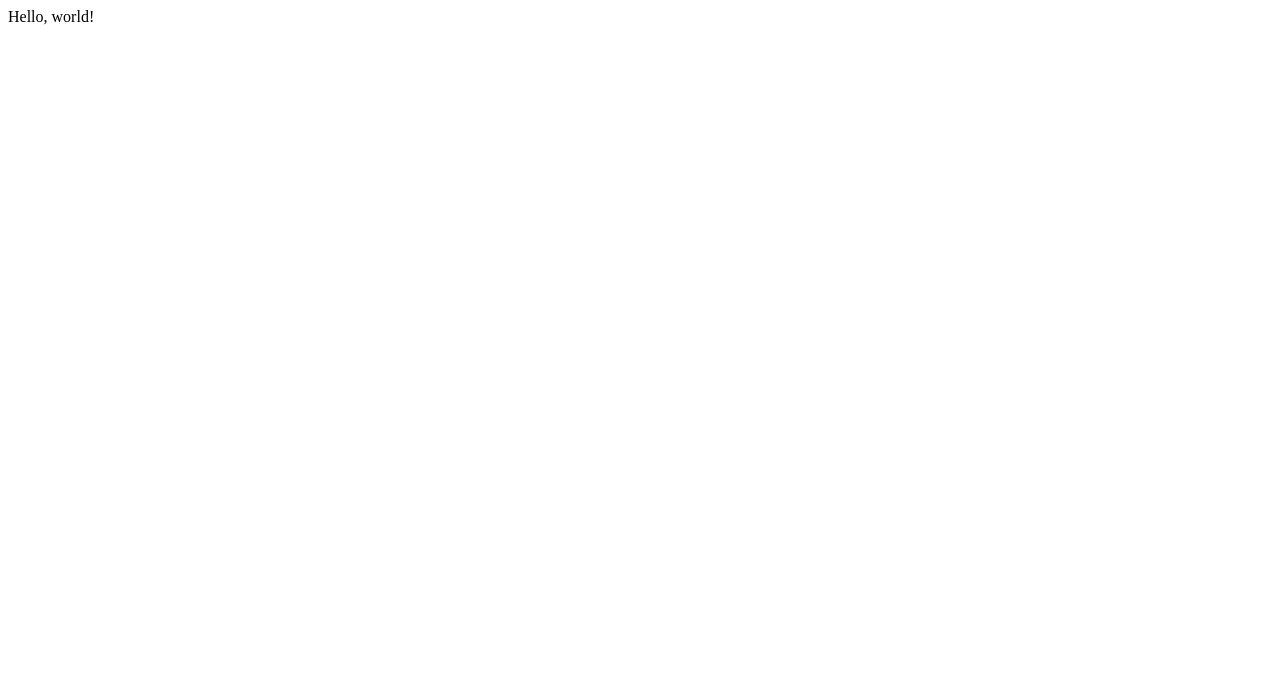
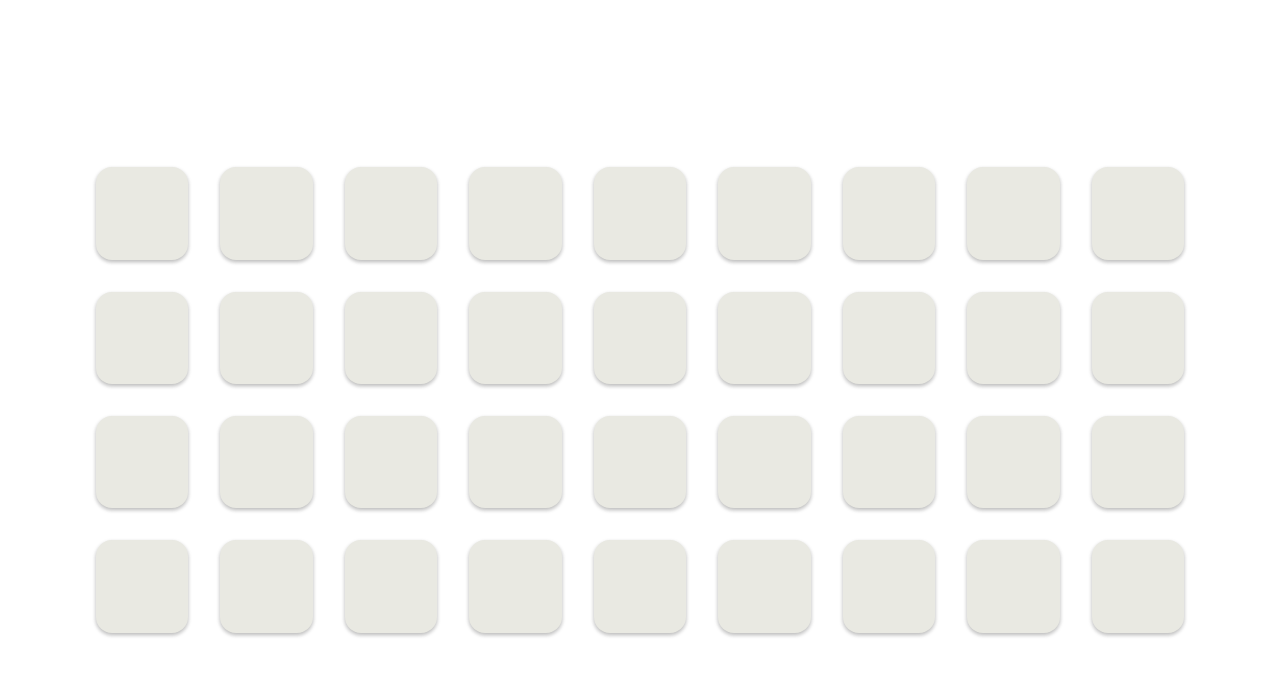
Before and after one commit to dario-sehovic/memory, a React (Create React App) app: page / in a window 1280 px wide. Shown: the top 676 px of the page. Built offline with nearby package versions, Linux system fonts and the light colour scheme.

Commit message:
✨ create the board

```diff
--- a/src/App.tsx
+++ b/src/App.tsx
@@ -1,9 +1,48 @@
-import React from 'react';
+import React, { useState, useEffect } from 'react';
+import cardImages from './images/cards';
+
+interface Card {
+  id: number;
+  image: number;
+}
 
 function App() {
+  const [cards, setCards] = useState<Array<Card>>([]);
+
+  useEffect(() => {
+    const newCards = [];
+
+    for (let i = 1; i <= Object.keys(cardImages).length; i += 1) {
+      newCards.push({
+        id: i * 2 - 1,
+        image: i,
+      }, {
+        id: i * 2,
+        image: i,
+      });
+    }
+
+    setCards(newCards.sort(() => Math.random() - 0.5));
+  }, []);
+
+  if (!cards.length) {
+    return <div>Loading...</div>;
+  }
+
   return (
-    <div>
-      Hello, world!
+    <div className="wrapper">
+      <div className="board">
+        {cards.map((card) => (
+          <div key={card.id} className="card">
+            <div className="card__inner">
+              <div className="card__front" />
+              <div className="card__back">
+                <img src={cardImages[card.image]} alt="Card" />
+              </div>
+            </div>
+          </div>
+        ))}
+      </div>
     </div>
   );
 }
--- a/src/images/cards/index.ts
+++ b/src/images/cards/index.ts
@@ -36,4 +36,4 @@ export default {
   16: C16,
   17: C17,
   18: C18,
-};
+} as Record<number, string>;
--- a/src/index.tsx
+++ b/src/index.tsx
@@ -1,6 +1,7 @@
 import React from 'react';
 import ReactDOM from 'react-dom/client';
 import App from './App';
+import './styles';
 
 const root = ReactDOM.createRoot(document.getElementById('app') as HTMLElement);
 
--- /dev/null
+++ b/src/styles/board.css
@@ -0,0 +1,6 @@
+.board {
+    display: grid;
+    width: 85%;
+    grid-template-columns: repeat(9, 1fr);
+    grid-gap: 2rem;
+}
--- /dev/null
+++ b/src/styles/card.css
@@ -0,0 +1,41 @@
+.card {
+    aspect-ratio: 1 / 1;
+    background-color: transparent;
+    perspective: 1000px;
+}
+
+.card__inner {
+    border-radius: 1rem;
+    position: relative;
+    width: 100%;
+    height: 100%;
+    text-align: center;
+    transform-style: preserve-3d;
+    background-color: #e9e9e2;
+    box-shadow: 0 2px 4px rgba(0,0,0,0.1), 0 2px 4px rgba(0,0,0,0.2);
+    transition: all 500ms ease-out;
+    cursor: pointer;
+}
+
+.card--flipped .card__inner {
+    transform: rotateY(180deg);
+    scale: 1.1;
+    cursor: default;
+}
+
+.card__front,
+.card__back {
+    position: absolute;
+    width: 100%;
+    height: 100%;
+    -webkit-backface-visibility: hidden;
+    backface-visibility: hidden;
+}
+
+.card__inner img {
+    margin: 0.5rem;
+}
+
+.card__back {
+    transform: rotateY(180deg);
+}
--- /dev/null
+++ b/src/styles/index.ts
@@ -0,0 +1,4 @@
+import './layout.css';
+
+import './board.css';
+import './card.css';
--- /dev/null
+++ b/src/styles/layout.css
@@ -0,0 +1,13 @@
+body {
+    margin: 0;
+    padding: 0;
+    background-color: #fff;
+}
+
+.wrapper {
+    width: 100vw;
+    height: 100vh;
+    display: flex;
+    align-items: center;
+    justify-content: center;
+}
```
